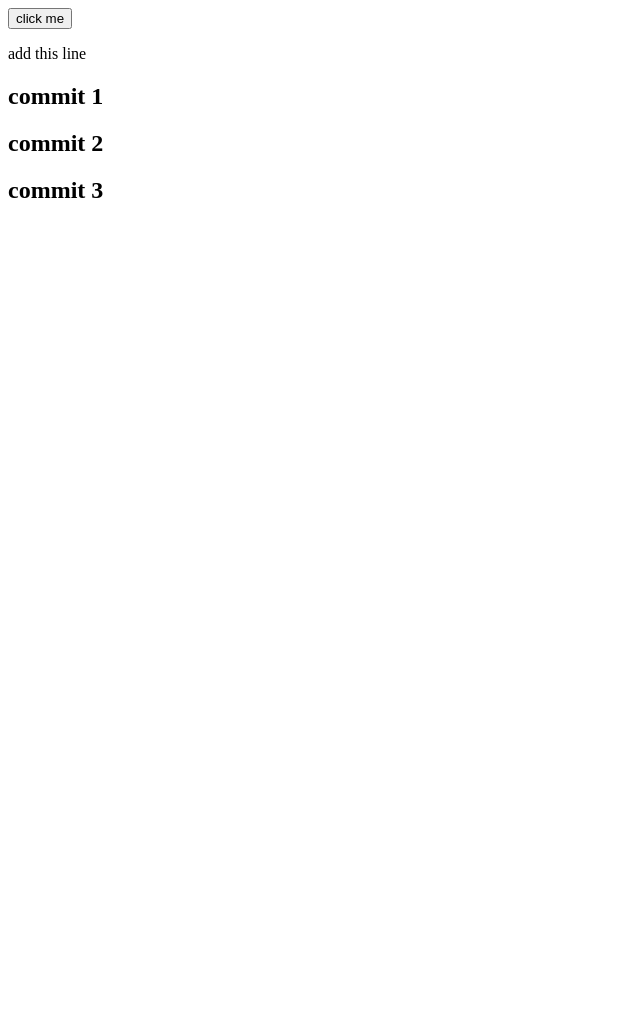
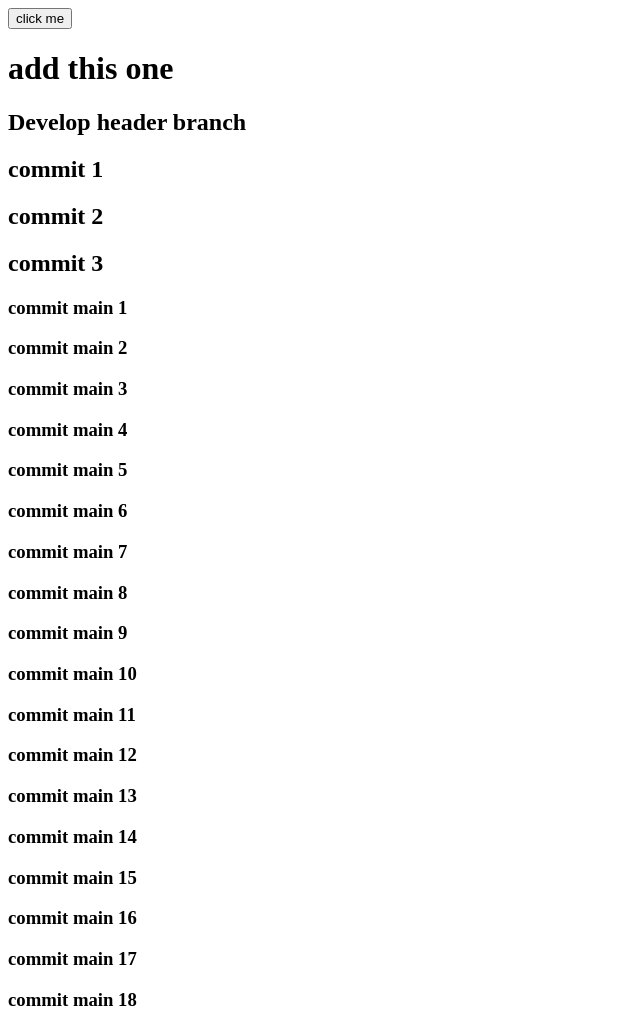
Before and after one commit to tuanvuf4/js-testing, a website: page index.html in a window 1280 px wide. Shown: the whole page, without its empty margins (0-640 px from the left). Before the commit the page ends 800 px from the top, so only its background shows below. Drawn offline with Linux system fonts and the light colour scheme.

Commit message:
main commit

```diff
--- a/index.html
+++ b/index.html
@@ -10,11 +10,32 @@
   <body>
     <button onclick="onclickBtn()">click me</button>
 
-    <p>add this line</p>
+    <h1>add this one</h1>
+
+    <h2>Develop header branch</h2>
 
     <h2>commit 1</h2>
     <h2>commit 2</h2>
     <h2>commit 3</h2>
+
+    <h3>commit main 1</h3>
+    <h3>commit main 2</h3>
+    <h3>commit main 3</h3>
+    <h3>commit main 4</h3>
+    <h3>commit main 5</h3>
+    <h3>commit main 6</h3>
+    <h3>commit main 7</h3>
+    <h3>commit main 8</h3>
+    <h3>commit main 9</h3>
+    <h3>commit main 10</h3>
+    <h3>commit main 11</h3>
+    <h3>commit main 12</h3>
+    <h3>commit main 13</h3>
+    <h3>commit main 14</h3>
+    <h3>commit main 15</h3>
+    <h3>commit main 16</h3>
+    <h3>commit main 17</h3>
+    <h3>commit main 18</h3>
 
     <!-- <script src="./scripts/curry.js"></script> -->
     <!-- <script src="./scripts/decorator.js"></script> -->
```
